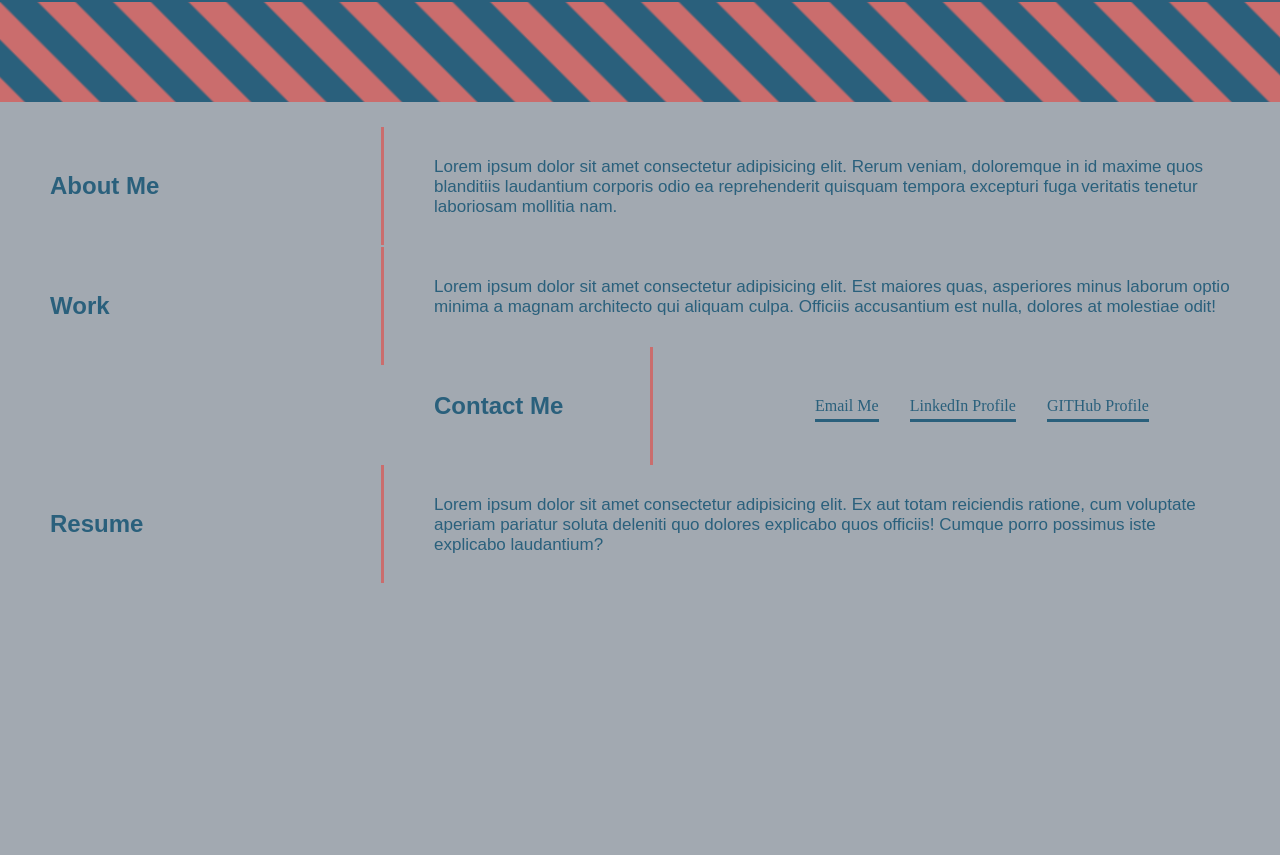
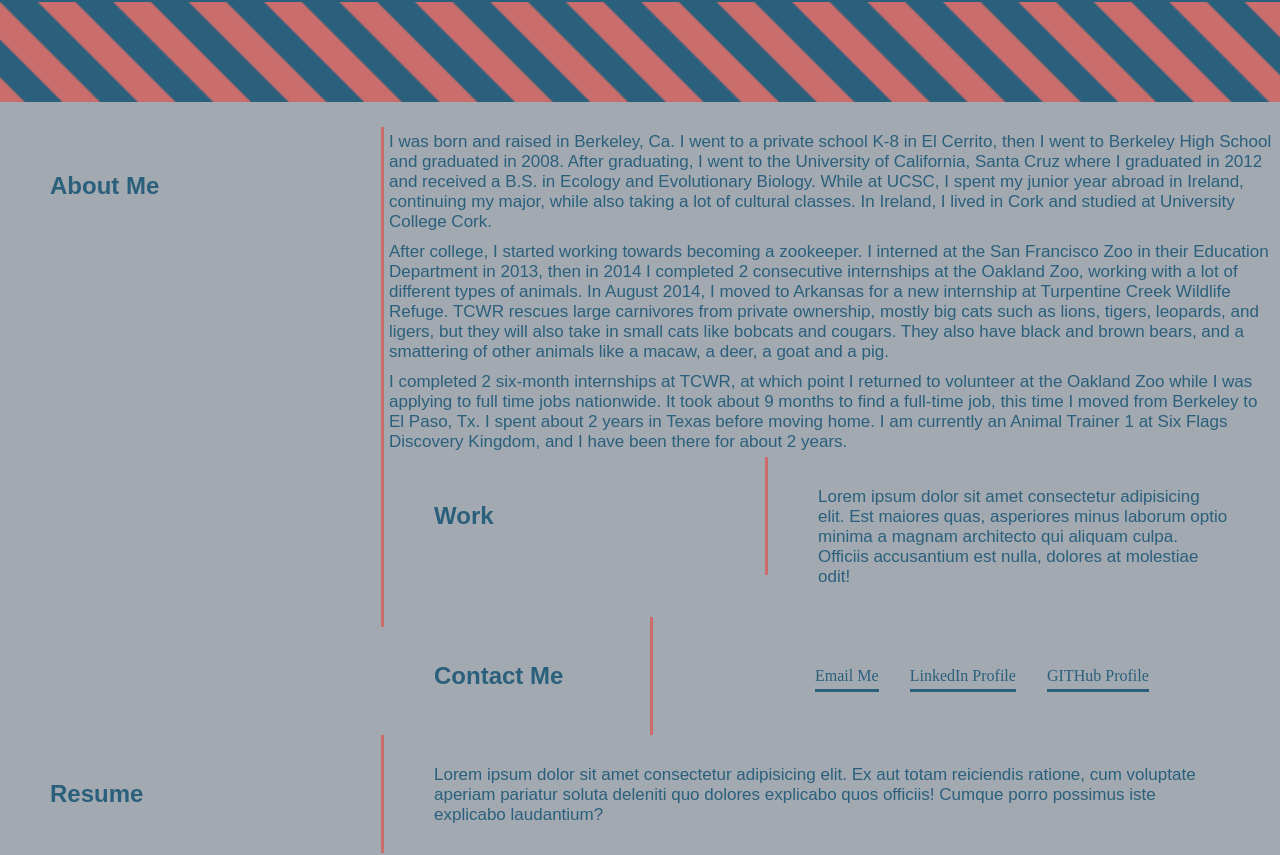
Before and after one commit to noahschnur/Challenge-2, a plain HTML site: page index.html in a window 1280 px wide. Shown: the part 95-950 px from the top of the page. Before the commit the page ends 800 px from the top, so only its background shows below. Drawn offline with Linux system fonts and the light colour scheme.

Commit message:
About me Content and minor css

```diff
--- a/assets/css/style.css
+++ b/assets/css/style.css
@@ -91,6 +91,16 @@ a {
 
 /* About Me Style */
 
+.about-me h2 {
+    height: 500px;
+    padding-bottom: 30px;
+}
+
+.about-me p {
+    align-content: flex-end;
+    justify-content: flex-start;
+    padding: 5px;
+}
 /* Work Style */
 
 /* Contact Me Style */
--- a/index.html
+++ b/index.html
@@ -33,9 +33,9 @@
     <div class="content">
         <div id="about-me" class="about-me">
             <h2>About Me</h2>
-            <p>
-                Lorem ipsum dolor sit amet consectetur adipisicing elit. Rerum veniam, doloremque in id maxime quos blanditiis laudantium corporis odio ea reprehenderit quisquam tempora excepturi fuga veritatis tenetur laboriosam mollitia nam.
-            </p>
+            <p>I was born and raised in Berkeley, Ca. I went to a private school K-8 in El Cerrito, then I went to Berkeley High School and graduated in 2008. After graduating, I went to the University of California, Santa Cruz where I graduated in 2012 and received a B.S. in Ecology and Evolutionary Biology. While at UCSC, I spent my junior year abroad in Ireland, continuing my major, while also taking a lot of cultural classes. In Ireland, I lived in Cork and studied at University College Cork. </p>
+            <p>After college, I started working towards becoming a zookeeper. I interned at the San Francisco Zoo in their Education Department in 2013, then in 2014 I completed 2 consecutive internships at the Oakland Zoo, working with a lot of different types of animals. In August 2014, I moved to Arkansas for a new internship at Turpentine Creek Wildlife Refuge. TCWR rescues large carnivores from private ownership, mostly big cats such as lions, tigers, leopards, and ligers, but they will also take in small cats like bobcats and cougars. They also have black and brown bears, and a smattering of other animals like a macaw, a deer, a goat and a pig.  </p>
+            <p>I completed 2 six-month internships at TCWR, at which point I returned to volunteer at the Oakland Zoo while I was applying to full time jobs nationwide. It took about 9 months to find a full-time job, this time I moved from Berkeley to El Paso, Tx. I spent about 2 years in Texas before moving home. I am currently an Animal Trainer 1 at Six Flags Discovery Kingdom, and I have been there for about 2 years.  </p>
         </div>
         <div id="work" class="work">
             <h2>Work</h2>
```
